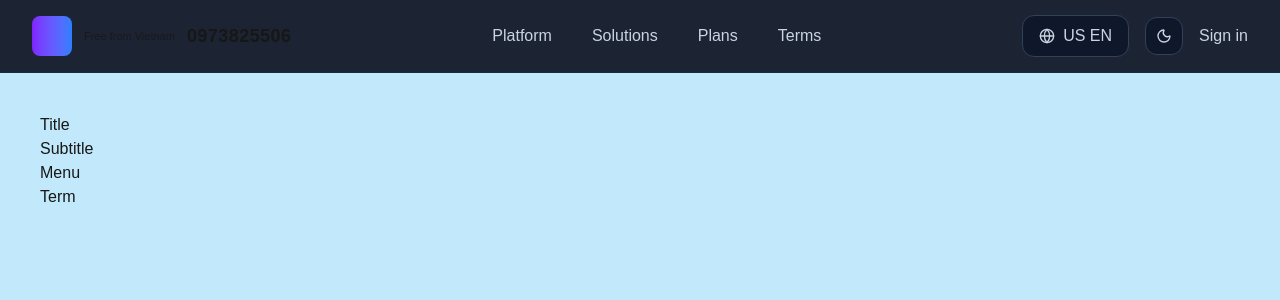
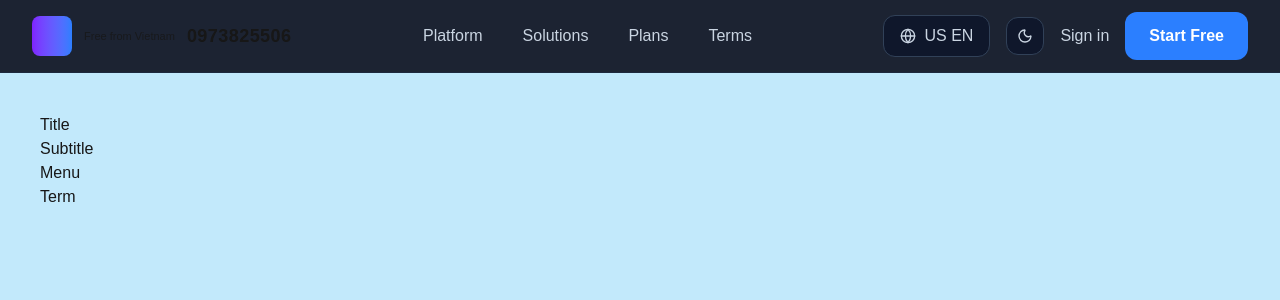
Before and after one commit to sekiro961-wq/shortlink-clone-nextjs, a Next.js app: page / in a window 1280 px wide. Shown: the top 300 px of the page. Built offline with nearby package versions, Linux system fonts and the light colour scheme.

Commit message:
Start free button

```diff
--- a/src/components/layout/navbar/NavbarActions.tsx
+++ b/src/components/layout/navbar/NavbarActions.tsx
@@ -13,6 +13,9 @@ export default function NavbarActions() {
       <a href="#" className="text-slate-300 hover:brightness-150">
         Sign in
       </a>
+      <button className="rounded-xl bg-blue-500 px-6 py-3 font-semibold text-white transition hover:brightness-90">
+        Start Free
+      </button>
     </div>
   );
 }
```
